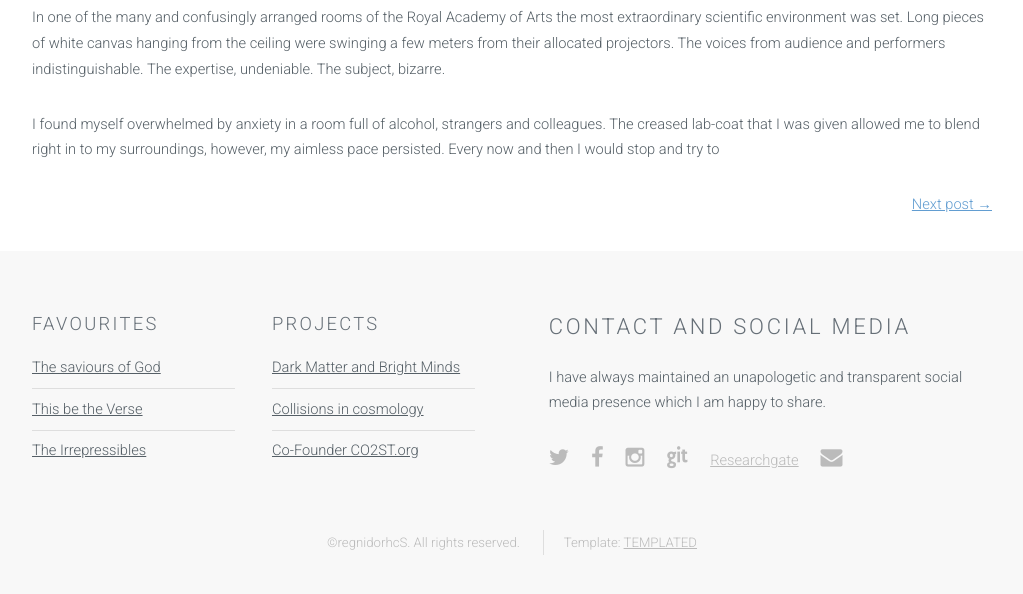
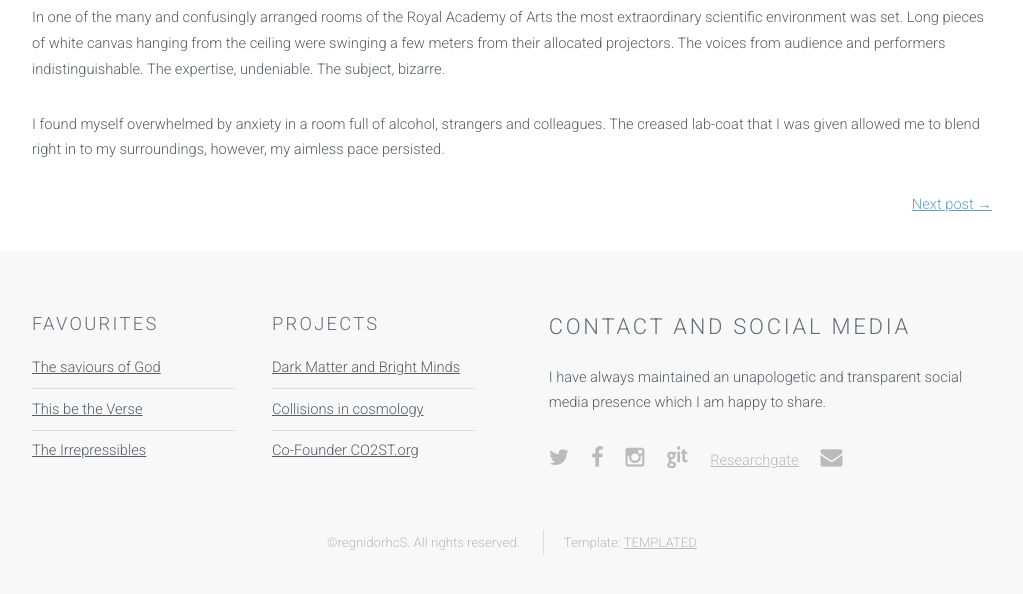
Before and after one commit to Regnidorhcs/Regnidorhcs, a Jekyll site: the page built from _posts/2018-02-17-Observatoire Bizarre.markdown, in a window 1280 px wide and 900 px high, scrolled down 733 px, cut to the strip 286-880 px from the top of the window. Shown: the whole strip, without its empty margins (128-1151 px from the left). Built offline with Jekyll 4.4.1, drawn with Linux system fonts in a browser that asks for light colours.

Commit message:
fixed typos

```diff
--- a/_posts/2018-02-17-Observatoire Bizarre.markdown
+++ b/_posts/2018-02-17-Observatoire Bizarre.markdown
@@ -5,4 +5,4 @@
 
 In one of the many and confusingly arranged rooms of the Royal Academy of Arts the most extraordinary scientific environment was set. Long pieces of white canvas hanging from the ceiling were swinging a few meters from their allocated projectors. The voices from audience and performers indistinguishable. The expertise, undeniable. The subject, bizarre.
 
-I found myself overwhelmed by anxiety in a room full of alcohol, strangers and colleagues. The creased lab-coat that I was given allowed me to blend right in to my surroundings, however, my aimless pace persisted. Every now and then I would stop and try to
+I found myself overwhelmed by anxiety in a room full of alcohol, strangers and colleagues. The creased lab-coat that I was given allowed me to blend right in to my surroundings, however, my aimless pace persisted.
--- a/_posts/2018-07-15-Citalopram.markdown
+++ b/_posts/2018-07-15-Citalopram.markdown
@@ -3,4 +3,4 @@
 ---
 <img src="{{ site.baseurl }}/images/citalopram.jpg" class="fit image">
 
-I had enough. Five months into taking 20mg of "Happy Little Piils" and I could not remember what it was like to have a strong feeling. I could not remember what it felt like to be worried for someone I cared about or be excited about something I had accomplished. My mood, oscillating between indifference and disdain often resulted in emotional disphoria. I would pay to be able to feel something different.
+I had enough. Five months into taking 20mg of "Happy Little Pills" and I could not remember what it was like to have a strong feeling. I could not remember what it felt like to be worried for someone I cared about or be excited about something I had accomplished. My mood, oscillating between indifference and disdain often resulted in emotional disphoria. I would pay to be able to feel something different.
```
